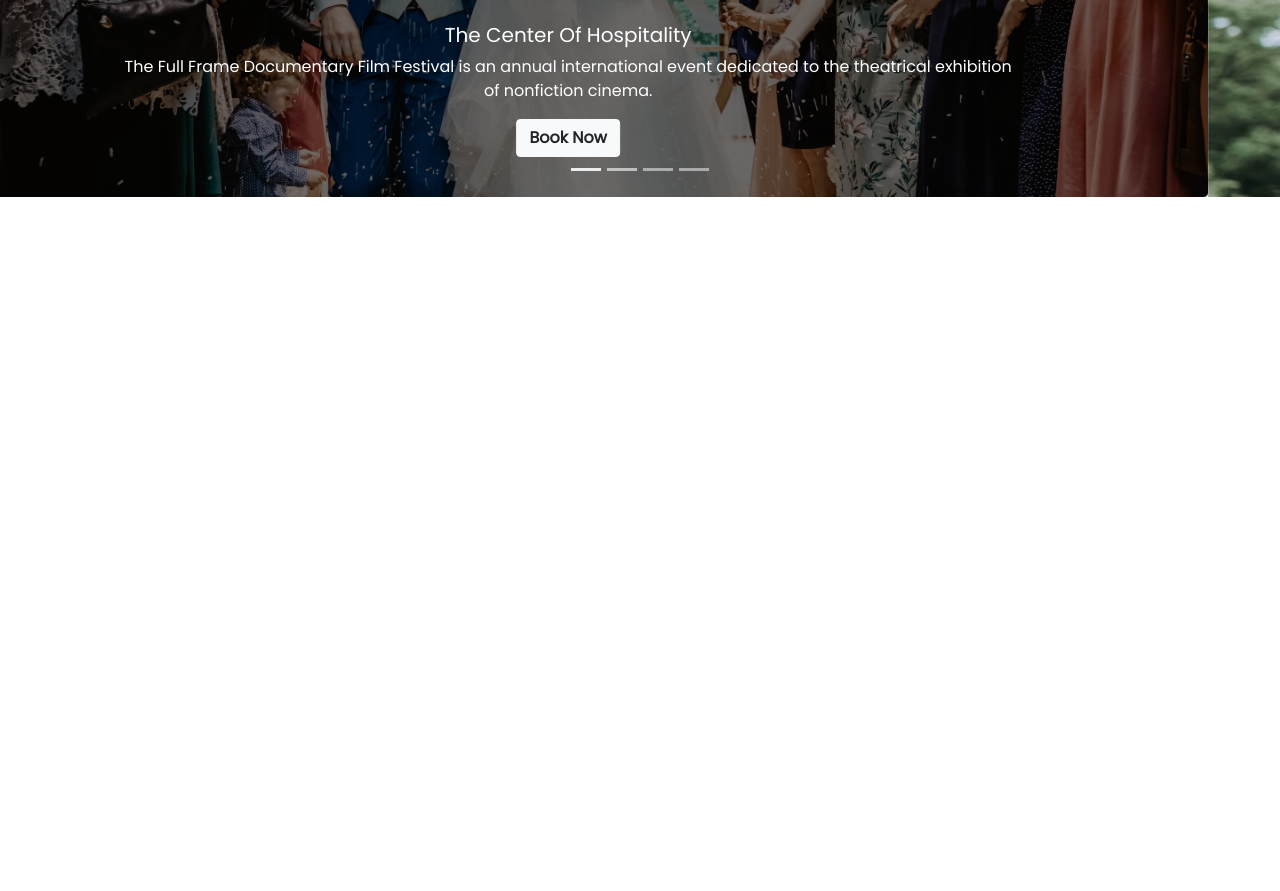
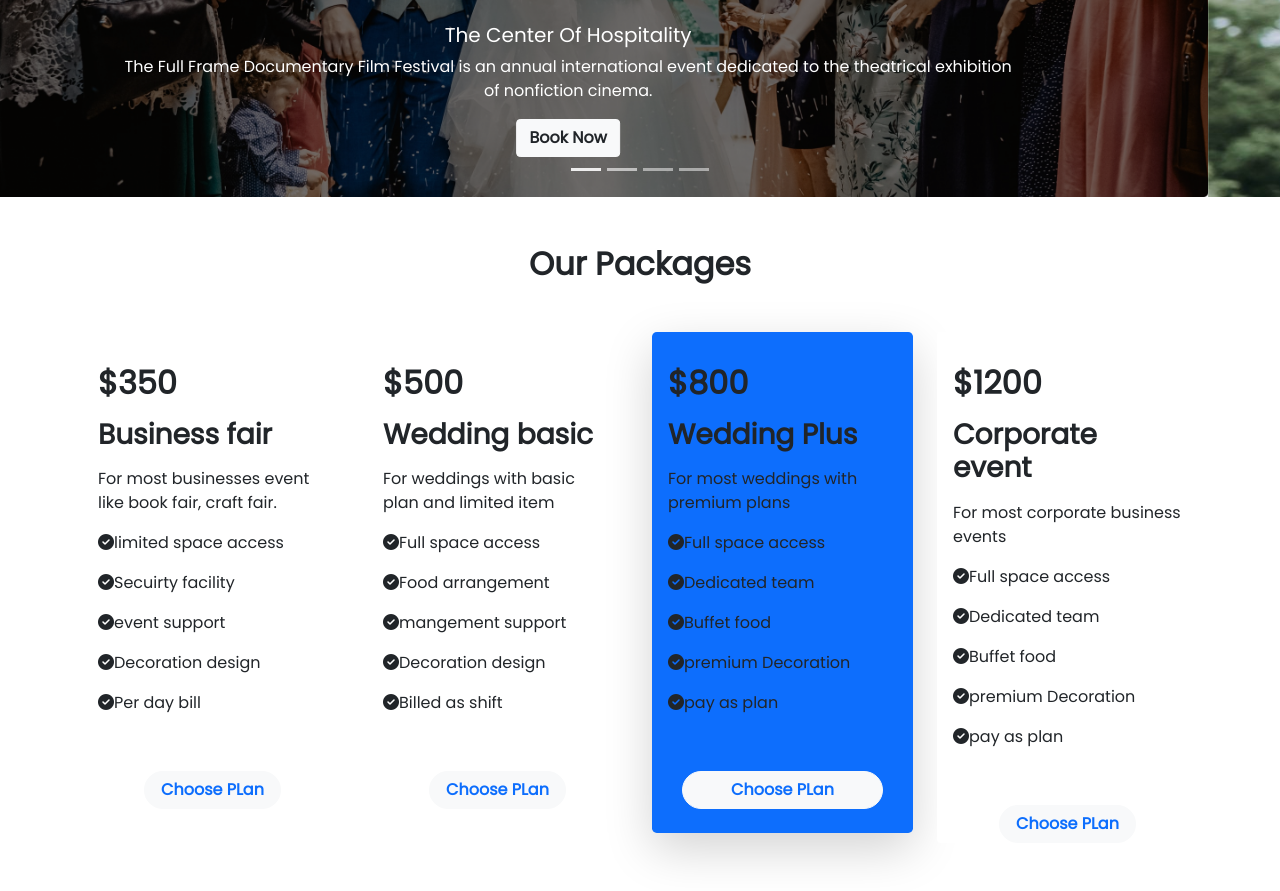
Before and after one commit to Mahabub09/Firewood-Convention-Center-a3, a plain HTML site: page index.html in a window 1280 px wide. Shown: the part 378-1269 px from the top of the page. Before the commit the page ends 800 px from the top, so only its background shows below. Drawn offline with nearby package versions, Linux system fonts and the light colour scheme.

Commit message:
card added

```diff
--- a/index.html
+++ b/index.html
@@ -12,6 +12,7 @@
     <!-- bootstrap link  -->
     <link href="https://cdn.jsdelivr.net/npm/bootstrap@5.1.3/dist/css/bootstrap.min.css" rel="stylesheet"
         integrity="sha384-1BmE4kWBq78iYhFldvKuhfTAU6auU8tT94WrHftjDbrCEXSU1oBoqyl2QvZ6jIW3" crossorigin="anonymous">
+    <script src="https://kit.fontawesome.com/29db7bcdae.js" crossorigin="anonymous"></script>
 
 </head>
 
@@ -62,7 +63,7 @@
                 </div>
                 <div class="carousel-inner">
                     <div class="carousel-item active">
-                        <img src="images/banner.png" class="d-block w-100 " alt="...">
+                        <img src="images/banner.png" class="d-block w-100  " alt="...">
                         <div class="carousel-caption d-none  d-md-block">
                             <h5>The Center Of Hospitality</h5>
                             <p>The Full Frame Documentary Film Festival is an annual international event dedicated to
@@ -117,6 +118,114 @@
         </section>
 
     </header>
+    <main>
+        <section class="container my-5 " id="shoes">
+            <h2 class="text-center fw-bold my-5">Our Packages</h2>
+            <div class="row row-cols-1 row-cols-md-4 g-4">
+                <div class="col">
+                    <div class="card border-0  ">
+
+                        <div class="card-body">
+                            <h2 class="fw-bold my-3">$350</h2>
+                            <h3 class="fw-bold my-3">Business fair</h3>
+                            <p>For most businesses event
+                                like book fair, craft fair.</p>
+                            <p><i class="fas fa-check-circle"></i>limited space access</p>
+
+
+                            <p><i class="fas fa-check-circle"></i>Secuirty facility</p>
+
+                            <p><i class="fas fa-check-circle"></i>event support</p>
+
+                            <p><i class="fas fa-check-circle"></i>Decoration design</p>
+                            <p><i class="fas fa-check-circle"></i>Per day bill</p>
+                        </div>
+
+                        <div class="mx-auto mt-4">
+                            <a class="btn btn-light rounded-pill px-3 text-primary fw-bold"
+                                href="https://www.facebook.com/mahabub.remeber.it/" role="button">Choose PLan</a>
+                        </div>
+                    </div>
+                </div>
+                <div class="col">
+                    <div class="card border-0  ">
+
+                        <div class="card-body">
+                            <h2 class="fw-bold my-3">$500</h2>
+                            <h3 class="fw-bold my-3">Wedding basic</h3>
+                            <p>For weddings with basic plan
+                                and limited item</p>
+                            <p><i class="fas fa-check-circle"></i>Full space access</p>
+
+
+                            <p><i class="fas fa-check-circle"></i>Food arrangement</p>
+
+                            <p><i class="fas fa-check-circle"></i>mangement support</p>
+
+                            <p><i class="fas fa-check-circle"></i>Decoration design</p>
+                            <p><i class="fas fa-check-circle"></i>Billed as shift</p>
+                        </div>
+
+                        <div class="mx-auto mt-4">
+                            <a class="btn btn-light rounded-pill px-3 text-primary fw-bold"
+                                href="https://www.facebook.com/mahabub.remeber.it/" role="button">Choose PLan</a>
+                        </div>
+                    </div>
+                </div>
+                <div class="col  ">
+                    <div class="card border-0 shadow-lg rounded-3 bg-primary">
+
+                        <div class="card-body">
+                            <h2 class="fw-bold my-3">$800</h2>
+                            <h3 class="fw-bold my-3">Wedding Plus</h3>
+                            <p>For most weddings with premium plans</p>
+                            <p><i class="fas fa-check-circle"></i>Full space access</p>
+
+
+                            <p><i class="fas fa-check-circle"></i>Dedicated team</p>
+
+                            <p><i class="fas fa-check-circle"></i>Buffet food</p>
+
+                            <p><i class="fas fa-check-circle"></i>premium Decoration</p>
+                            <p><i class="fas fa-check-circle"></i>pay as plan</p>
+                        </div>
+
+                        <div class="mx-auto mt-4 mb-4">
+                            <a class="btn btn-light rounded-pill px-5 text-primary fw-bold"
+                                href="https://www.facebook.com/mahabub.remeber.it/" role="button">Choose PLan</a>
+                        </div>
+                    </div>
+                </div>
+                <div class="col">
+                    <div class="card border-0  ">
+
+                        <div class="card-body">
+                            <h2 class="fw-bold my-3">$1200</h2>
+                            <h3 class="fw-bold my-3">Corporate event</h3>
+                            <p>For most corporate business
+                                events</p>
+                            <p><i class="fas fa-check-circle"></i>Full space access</p>
+
+
+                            <p><i class="fas fa-check-circle"></i>Dedicated team</p>
+
+                            <p><i class="fas fa-check-circle"></i>Buffet food</p>
+
+                            <p><i class="fas fa-check-circle"></i>premium Decoration</p>
+                            <p><i class="fas fa-check-circle"></i>pay as plan</p>
+                        </div>
+
+                        <div class="mx-auto mt-4">
+                            <a class="btn btn-light rounded-pill px-3 text-primary fw-bold"
+                                href="https://www.facebook.com/mahabub.remeber.it/" role="button">Choose PLan</a>
+                        </div>
+                    </div>
+                </div>
+
+
+            </div>
+        </section>
+    </main>
 
 
 
```
